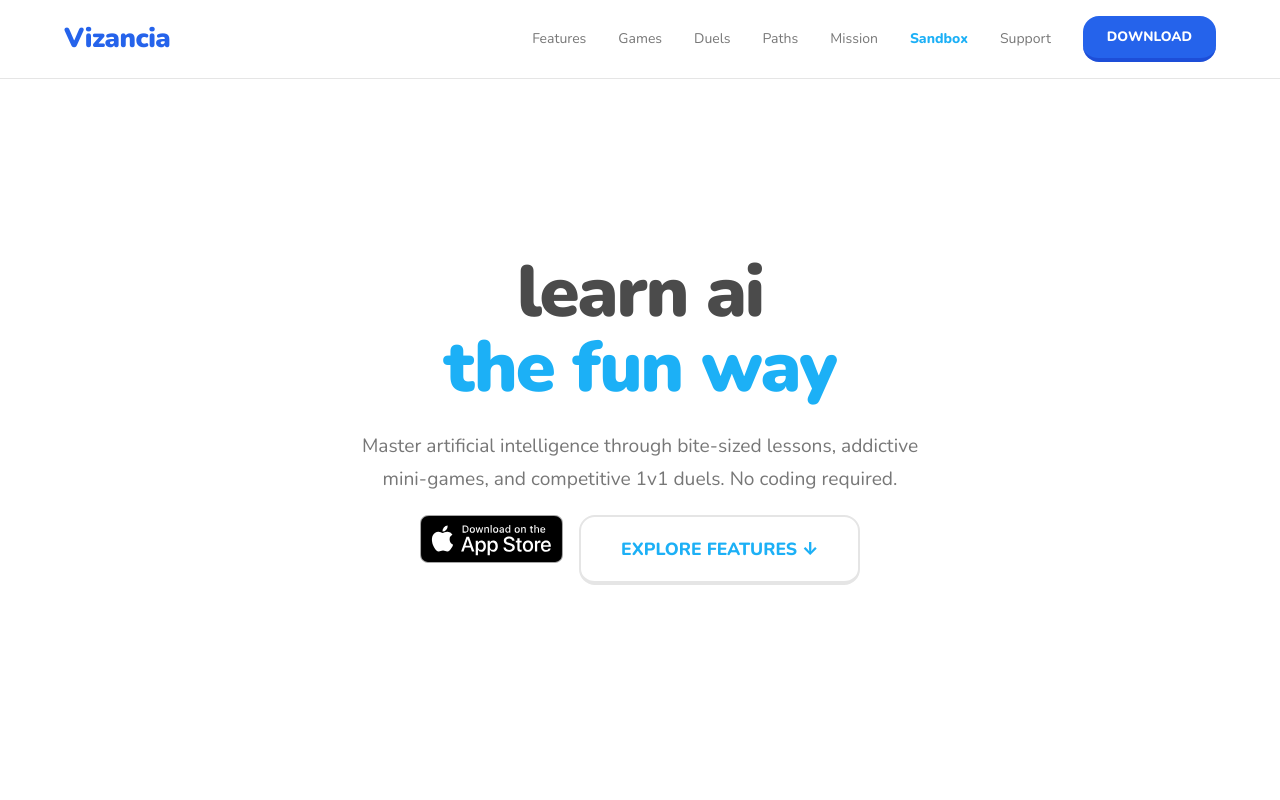
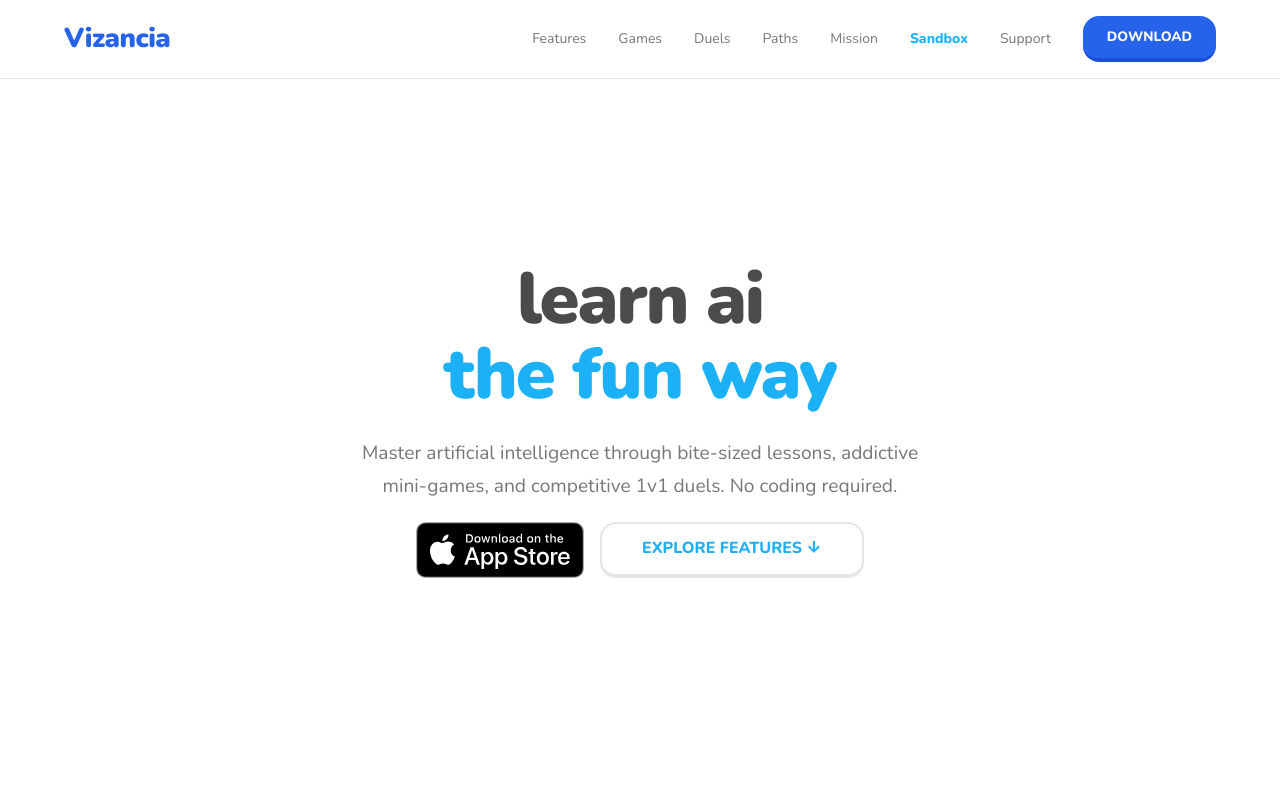
Before and after one commit to Odin686/-vizancia-site, a plain HTML site: page index.html in a window 1280 px wide. Shown: the top 800 px of the page. Drawn offline with Linux system fonts and the light colour scheme.

Commit message:
style: align hero CTA buttons to same height for visual symmetry
- Match App Store badge and Explore Features button to 56px height
- Center-align both items in the CTA group
- Ensures visually balanced, symmetrical button pair in hero section

```diff
--- a/index.html
+++ b/index.html
@@ -38,11 +38,11 @@
     <div class="hero-content">
         <h1>learn ai<br><span class="gradient-text">the fun way</span></h1>
         <p>Master artificial intelligence through bite-sized lessons, addictive mini-games, and competitive 1v1 duels. No coding required.</p>
-        <div class="cta-group">
-            <a href="https://apps.apple.com/ca/app/vizancia/id6759349861" target="_blank" rel="noopener noreferrer">
-                <img src="assets/app-store-badge.svg" alt="Download on the App Store" style="height: 48px;">
+        <div class="cta-group" style="align-items: center;">
+            <a href="https://apps.apple.com/ca/app/vizancia/id6759349861" target="_blank" rel="noopener noreferrer" style="display: inline-flex; align-items: center; justify-content: center; height: 56px;">
+                <img src="assets/app-store-badge.svg" alt="Download on the App Store" style="height: 56px;">
             </a>
-            <a href="#features" class="btn-secondary">Explore Features ↓</a>
+            <a href="#features" class="btn-secondary" style="height: 56px; padding: 0 40px; display: inline-flex; align-items: center; justify-content: center; font-size: 1rem;">Explore Features ↓</a>
         </div>
     </div>
 </header>
```
